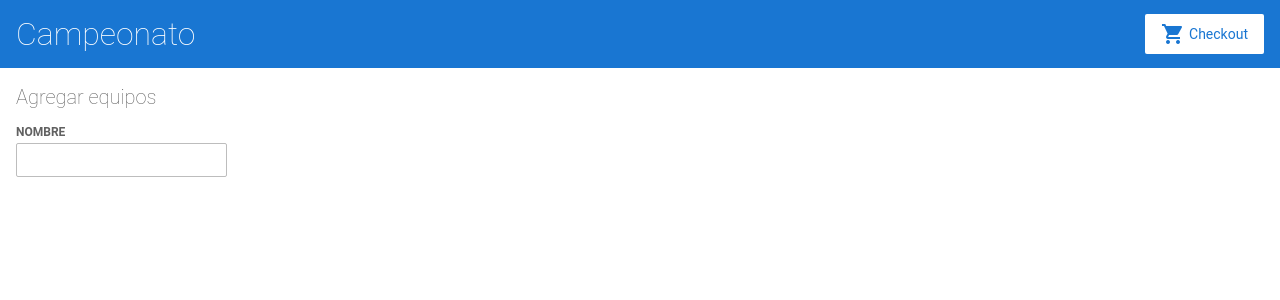
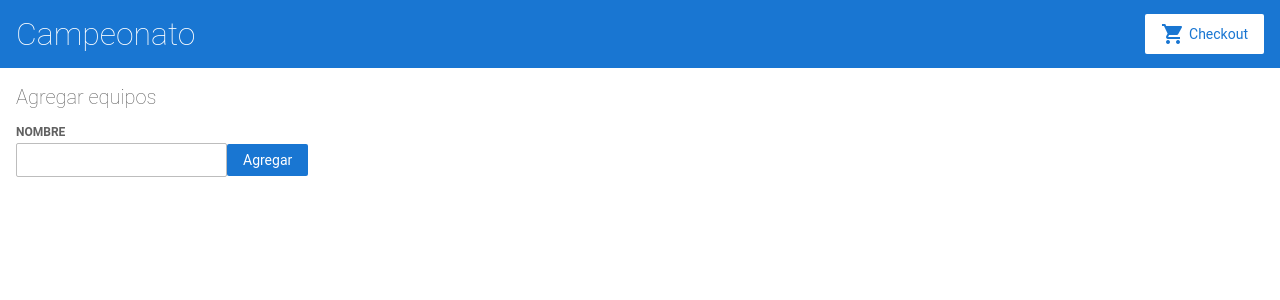
Before and after one commit to npeirano/angular-vupwra, an Angular app: page / in a window 1280 px wide. Shown: the top 300 px of the page. Built offline with nearby package versions, Linux system fonts and the light colour scheme.

Commit message:
2 files modified

```diff
--- a/src/app/product-list/product-list.component.css
+++ b/src/app/product-list/product-list.component.css
@@ -5,3 +5,7 @@ Copyright Google LLC. All Rights Reserved.
 Use of this source code is governed by an MIT-style license that
 can be found in the LICENSE file at https://angular.io/license
 */
+
+.button {
+  display:inline-block;
+}
--- a/src/app/product-list/product-list.component.html
+++ b/src/app/product-list/product-list.component.html
@@ -6,7 +6,11 @@
       Nombre
     </label>
     <input id="name" type="text" formControlName="name">
+       <button class="button" type="submit">Agregar</button>
   </div>
+
+
+</form>
 
 
 <!--
```
